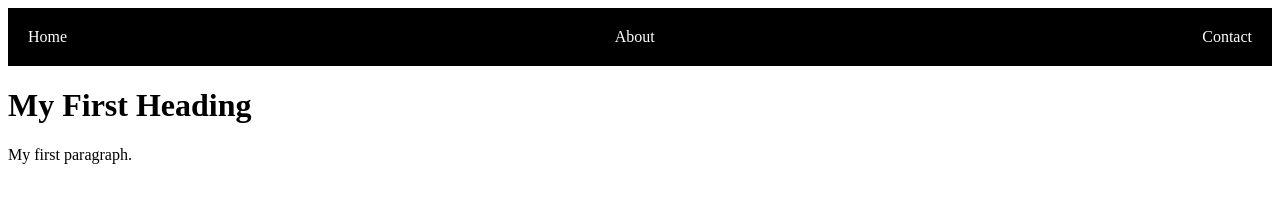
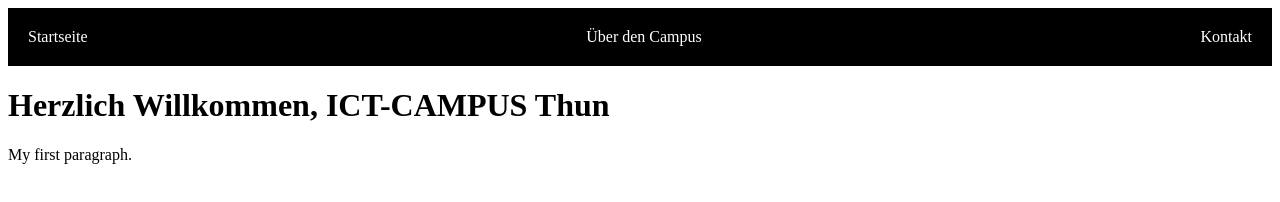
Before and after one commit to MaximilianBl/standort-beo, a plain HTML site: page index.html in a window 1280 px wide. Drawn offline with Linux system fonts and the light colour scheme.

Commit message:
Update index.html
Test

```diff
--- a/index.html
+++ b/index.html
@@ -10,15 +10,15 @@
 
 <body>
     <nav>
-        <a href="index.html">Home</a>
-        <a href="about.html">About</a>
-        <a href="contact.html">Contact</a>
+        <a href="index.html">Startseite</a>
+        <a href="about.html">Über den Campus</a>
+        <a href="contact.html">Kontakt</a>
     </nav>
     <main>
         <div class="container">
             <div>
                 <div>
-                    <h1>My First Heading</h1>
+                    <h1>Herzlich Willkommen, ICT-CAMPUS Thun</h1>
                     <p>My first paragraph.</p>
                 </div>
             </div>
```
